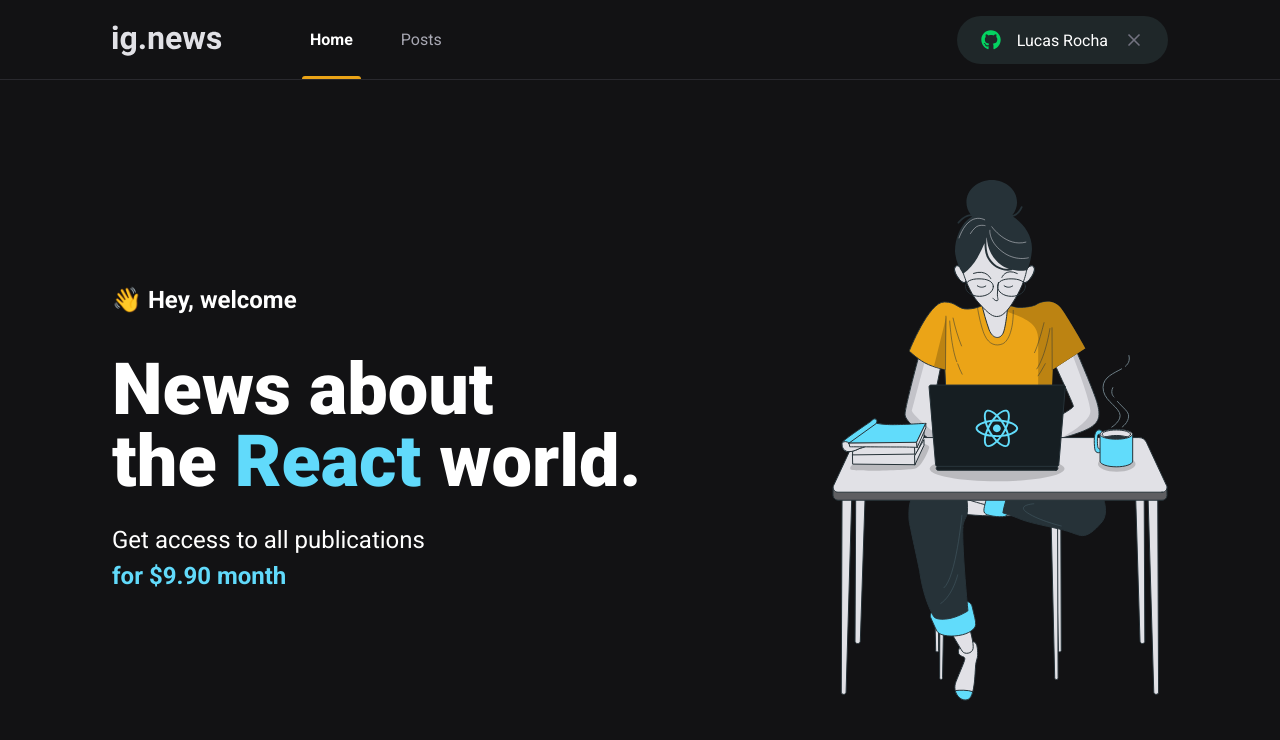
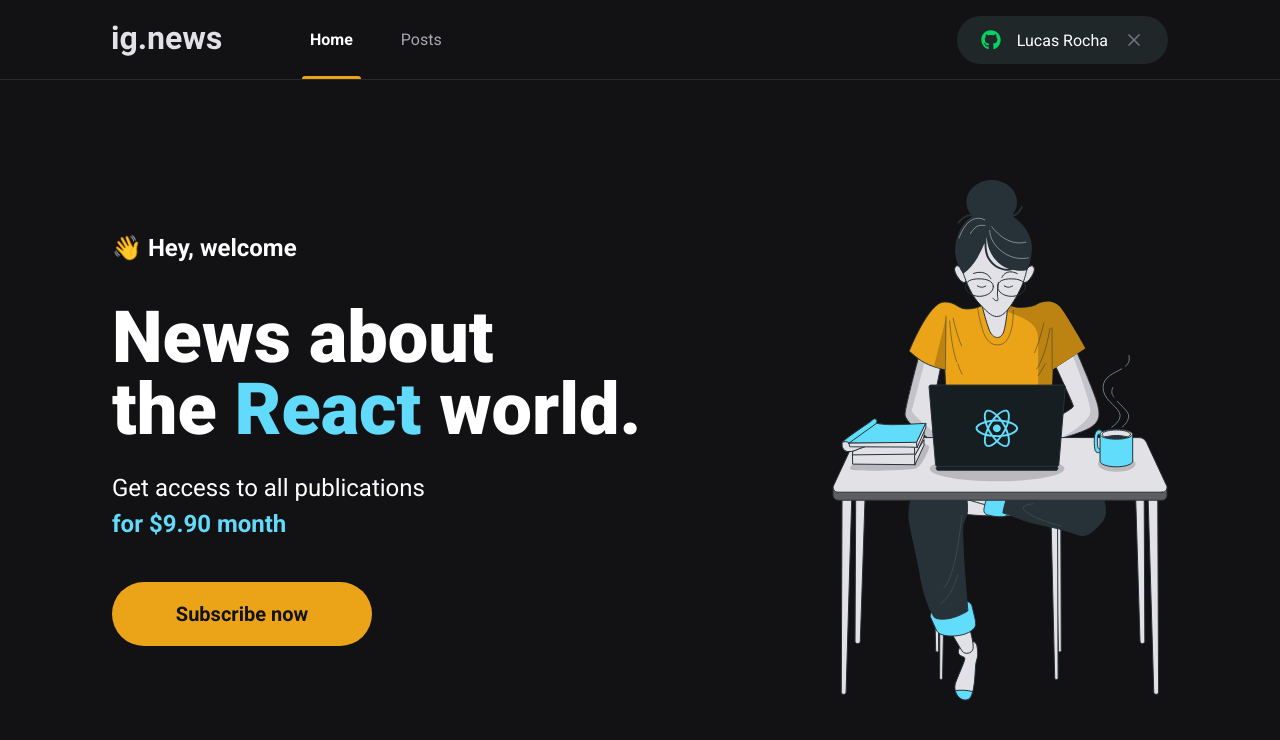
Before and after one commit to RochaLS/ignite-ignews, a Next.js app: page / in a window 1280 px wide. Shown: the top 740 px of the page. Built offline with nearby package versions, Linux system fonts and the light colour scheme.

Commit message:
create subscribe button component

```diff
--- /dev/null
+++ b/src/components/SubscribeButton/index.tsx
@@ -0,0 +1,11 @@
+import styles from './styles.module.scss';
+
+export function SubscribeButton() {
+    return (
+        <button
+         type="button"
+         className={styles.subscribeButton}>
+            Subscribe now
+        </button>
+    );
+}
--- /dev/null
+++ b/src/components/SubscribeButton/styles.module.scss
@@ -0,0 +1,20 @@
+.subscribeButton {
+	width: 260px;
+	height: 4rem;
+	border: 0;
+	border-radius: 2rem;
+	background: var(--yellow-500);
+	color: var(--gray-900);
+	font-size: 1.25rem;
+	font-weight: bold;
+
+	display: flex;
+	align-items: center;
+	justify-content: center;
+
+	transition: filter 0.2s;
+
+	&:hover {
+		filter: brightness(0.8);
+	}
+}
--- a/src/pages/home.module.scss
+++ b/src/pages/home.module.scss
@@ -38,4 +38,8 @@
 			font-weight: bold;
 		}
 	}
+
+	button {
+		margin-top: 2.5rem;
+	}
 }
--- a/src/pages/index.tsx
+++ b/src/pages/index.tsx
@@ -1,4 +1,5 @@
 import Head from 'next/head'
+import { SubscribeButton } from '../components/SubscribeButton'
 
 import styles from './home.module.scss'
 
@@ -16,6 +17,7 @@ export default function Home() {
 				<p>
 					Get access to all publications <br/>
 					<span>for $9.90 month</span>
+					<SubscribeButton/>
 				</p>
 			</section>
 
```
